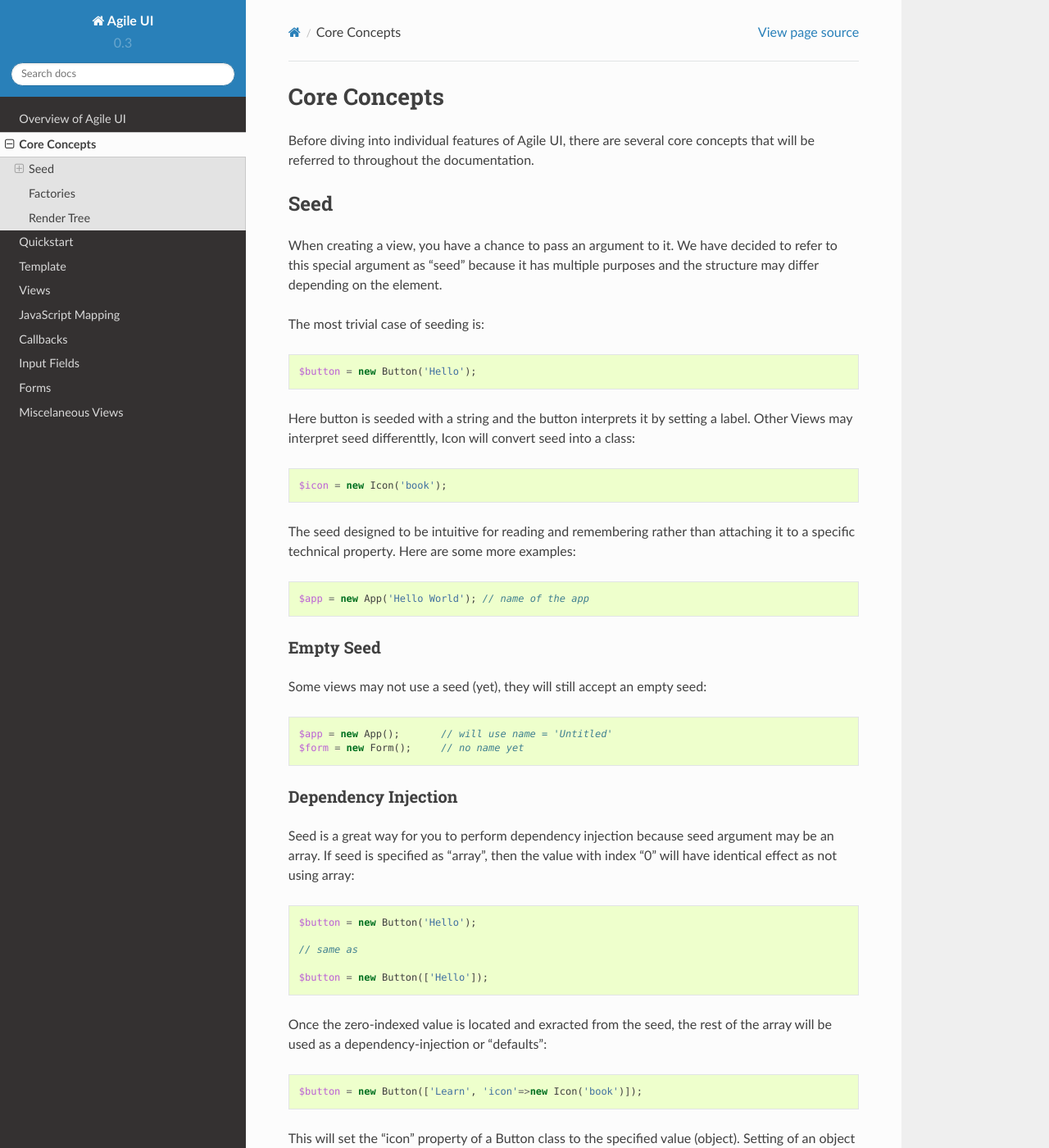
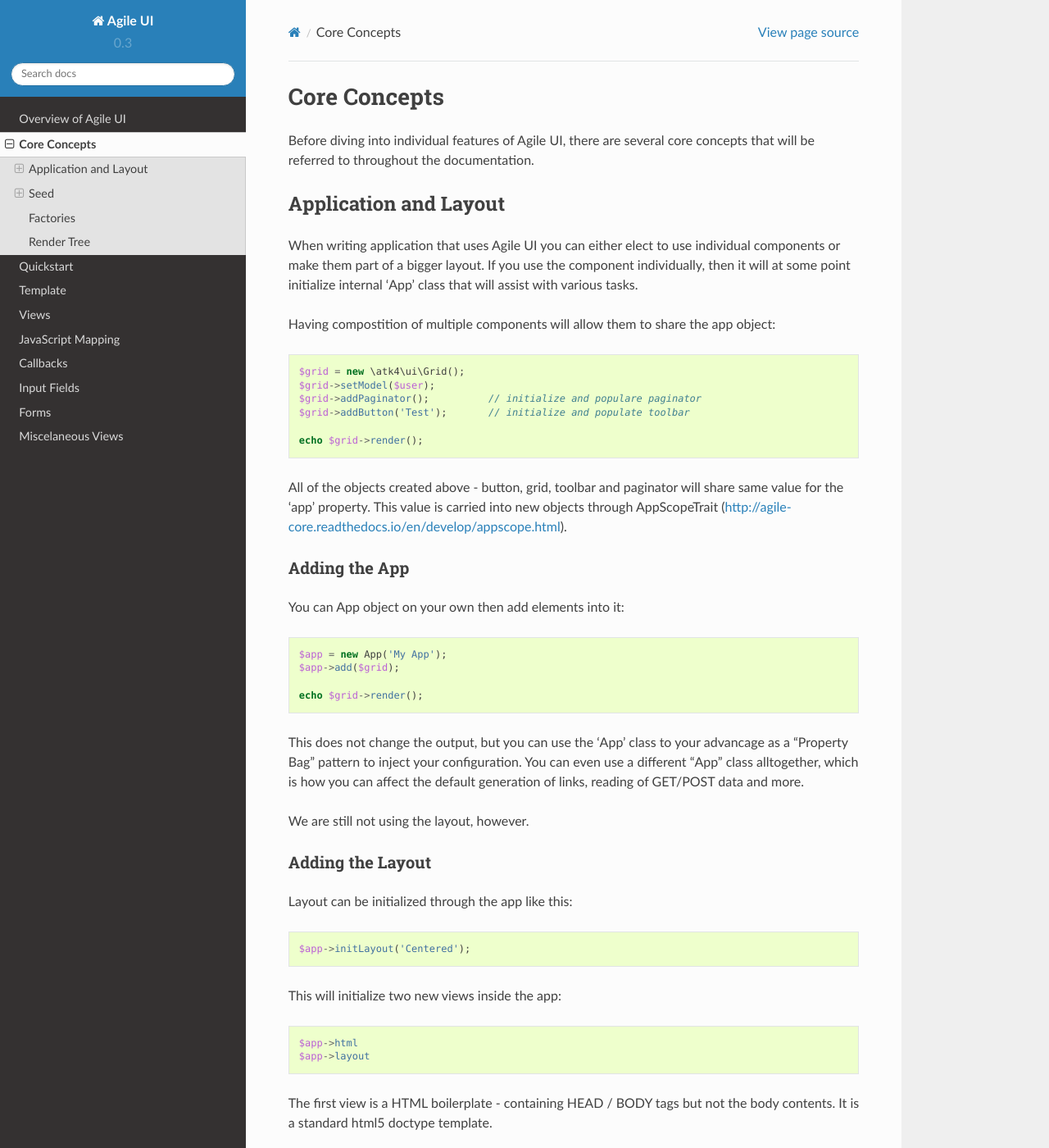
Before and after one commit to atk4/ui, a Sphinx documentation site: the page built from docs/core.rst, in a window 1280 px wide and 1400 px high. Shown: the whole window at 82% size. Built offline with Sphinx 7.4.7 and the Read the Docs theme 2.0.0, drawn with Linux system fonts in a browser that asks for light colours; cross-references to code outside the pages are shown as plain code; some of the changed text lies outside the part shown.

Commit message:
add more documentation that introduces layouts

```diff
--- a/docs/core.rst
+++ b/docs/core.rst
@@ -4,6 +4,92 @@
 
 Before diving into individual features of Agile UI, there are several core concepts that
 will be referred to throughout the documentation.
+
+.. _app:
+
+Application and Layout
+======================
+
+When writing application that uses Agile UI you can either elect to use individual components
+or make them part of a bigger layout. If you use the component individually, then it will
+at some point initialize internal 'App' class that will assist with various tasks.
+
+Having compostition of multiple components will allow them to share the app object::
+
+    $grid = new \atk4\ui\Grid();
+    $grid->setModel($user);
+    $grid->addPaginator();          // initialize and populare paginator
+    $grid->addButton('Test');       // initialize and populate toolbar
+
+    echo $grid->render();
+
+All of the objects created above - button, grid, toolbar and paginator will share same
+value for the 'app' property. This value is carried into new objects through AppScopeTrait
+(http://agile-core.readthedocs.io/en/develop/appscope.html).
+
+Adding the App
+--------------
+
+You can App object on your own then add elements into it::
+
+    $app = new App('My App');
+    $app->add($grid);
+
+    echo $grid->render();
+
+This does not change the output, but you can use the 'App' class to your advancage as a
+"Property Bag" pattern to inject your configuration. You can even use a different "App"
+class alltogether, which is how you can affect the default generation of links, reading
+of GET/POST data and more.
+
+We are still not using the layout, however.
+
+Adding the Layout
+-----------------
+
+Layout can be initialized through the app like this::
+
+    $app->initLayout('Centered');
+
+This will initialize two new views inside the app::
+
+    $app->html
+    $app->layout
+
+The first view is a HTML boilerplate - containing HEAD / BODY tags but not the body
+contents. It is a standard html5 doctype template.
+
+The layout will be selected based on your choice - 'Centered', 'Admin' etc. This will
+not only change the overal page outline, but will also introduce some additional views.
+
+Going with the 'Admin' layout will populate some menu objects. Each layout may come with
+several views that you can populate::
+
+    $app->initLayout('Admin');
+
+    // Add item into menu
+    $app->layout->menu->addItem('User Admin', 'admin');
+
+Integration with Legacy Apps
+----------------------------
+
+If you use Agile UI inside a legacy application, then you may already layout and some
+patterns or limitations may be imposed on the app. Your first job would be to properly
+implement the "App" and either modification of your exsiting class or a new class.
+
+Having a healthy "App" class will ensure that all of Agile UI components will perform
+properly.
+
+3rd party Layouts
+-----------------
+
+You should be able to find 3rd party Layout implementations that may even be coming with
+some custom templates and views. The concept of a "Theme" in Agile UI consists of
+offering the following 3 things:
+
+ - custom CSS build from Semantic UI
+ - custom Layout(s) along with documentation
+ - additional or tweaked Views
 
 
 .. _seed:
@@ -83,7 +169,6 @@
     // or because it's a button
     $button = new Icon('red book');
 
-
 Factories
 =========
 
```
